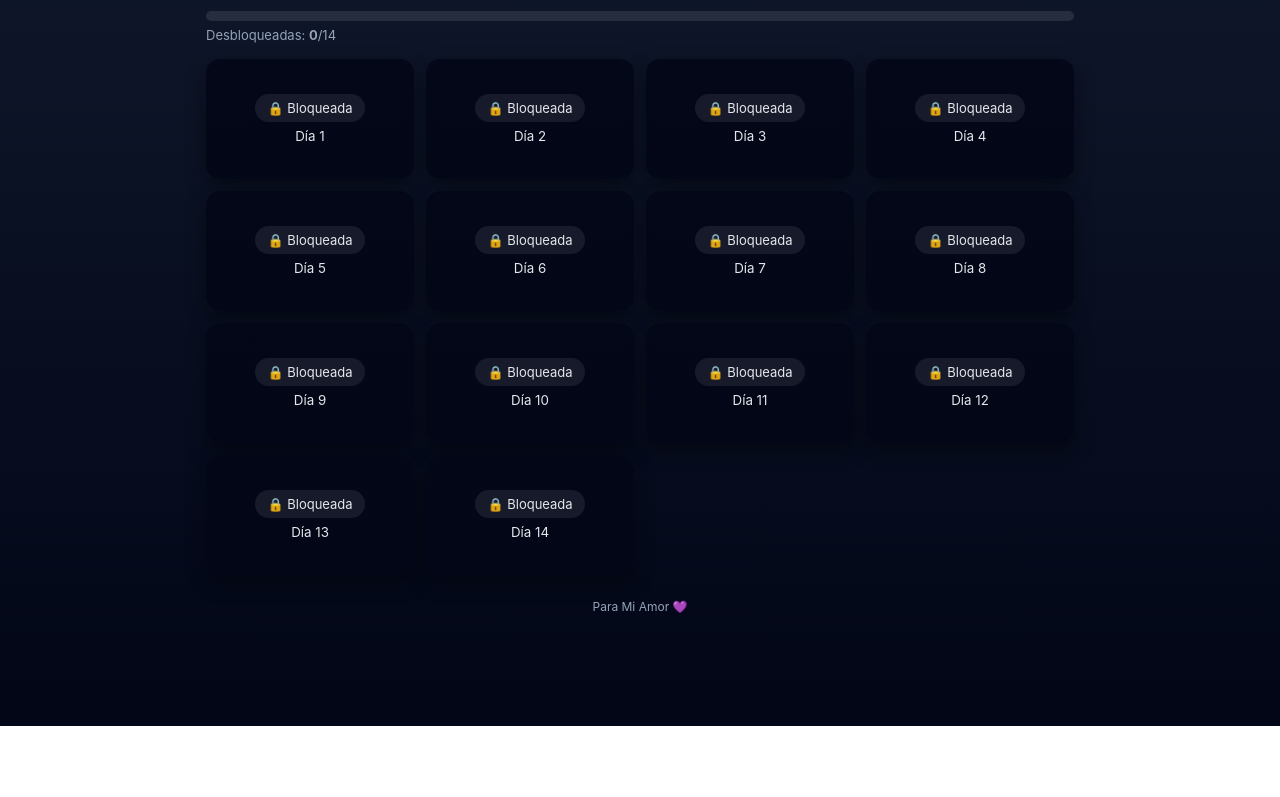
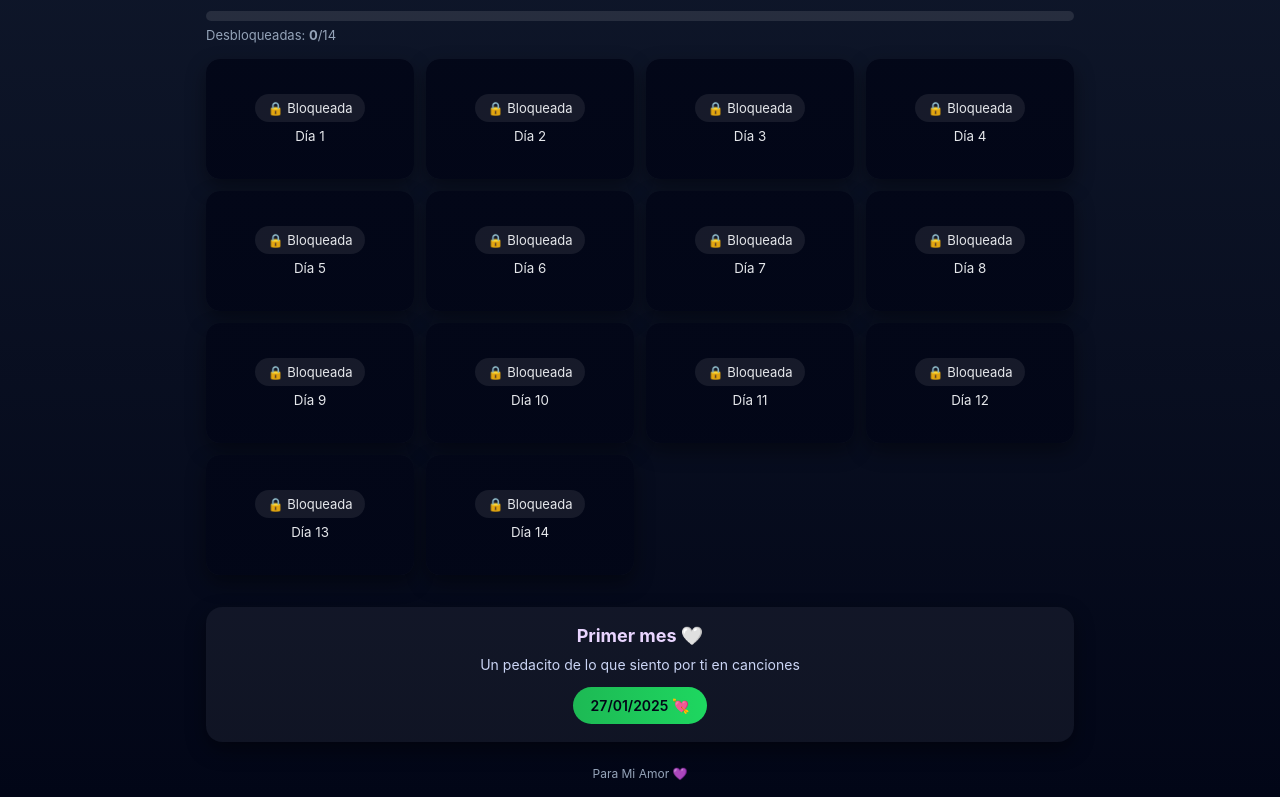
Before and after one commit to mejoresjugadasdelol-blip/Mi-Amor, a plain HTML site: page index.html in a window 1280 px wide. Shown: the part 74-871 px from the top of the page. Before the commit the page ends 800 px from the top, so only its background shows below. Drawn offline with Linux system fonts and the light colour scheme.

Commit message:
Add extra section with playlist and update styles1 mes
Added an extra section with a playlist link and updated styles.

```diff
--- a/index.html
+++ b/index.html
@@ -162,6 +162,42 @@
     color: #94a3b8;
     text-align: center;
   }
+
+  .extra {
+    margin-top: 32px;
+    padding: 18px;
+    background: rgba(255,255,255,0.05);
+    border-radius: 16px;
+    text-align: center;
+    box-shadow: 0 8px 20px rgba(0,0,0,0.4);
+  }
+
+  .extra h2 {
+    margin: 0;
+    font-size: 18px;
+    color: #e9d5ff;
+  }
+
+  .extra p {
+    margin: 10px 0 14px;
+    font-size: 14px;
+    color: #cbd5f5;
+  }
+
+  .extra a {
+    display: inline-block;
+    background: linear-gradient(90deg, #1db954, #1ed760);
+    color: #020617;
+    padding: 10px 18px;
+    border-radius: 999px;
+    font-weight: 600;
+    text-decoration: none;
+    font-size: 14px;
+  }
+
+  .extra a:hover {
+    opacity: 0.9;
+  }
 </style>
 </head>
 
@@ -185,6 +221,15 @@
 <div class="counter">Desbloqueadas: <b id="count">0</b>/14</div>
 
 <div class="grid" id="cards"></div>
+
+<div class="extra">
+  <h2>Primer mes 🤍</h2>
+  <p>Un pedacito de lo que siento por ti en canciones</p>
+  <a href="https://open.spotify.com/playlist/6nmRr2F0PZGEkT8nvogAhH?si=b5752e4ae6454bd6">
+    27/01/2025 💘
+  </a>
+</div>
+
 
 <footer>
   Para Mi Amor 💜
@@ -271,4 +316,5 @@ document.getElementById("startBtn").onclick = ()=>{
 render();
 </script>
 </body>
+
 </html>
```
